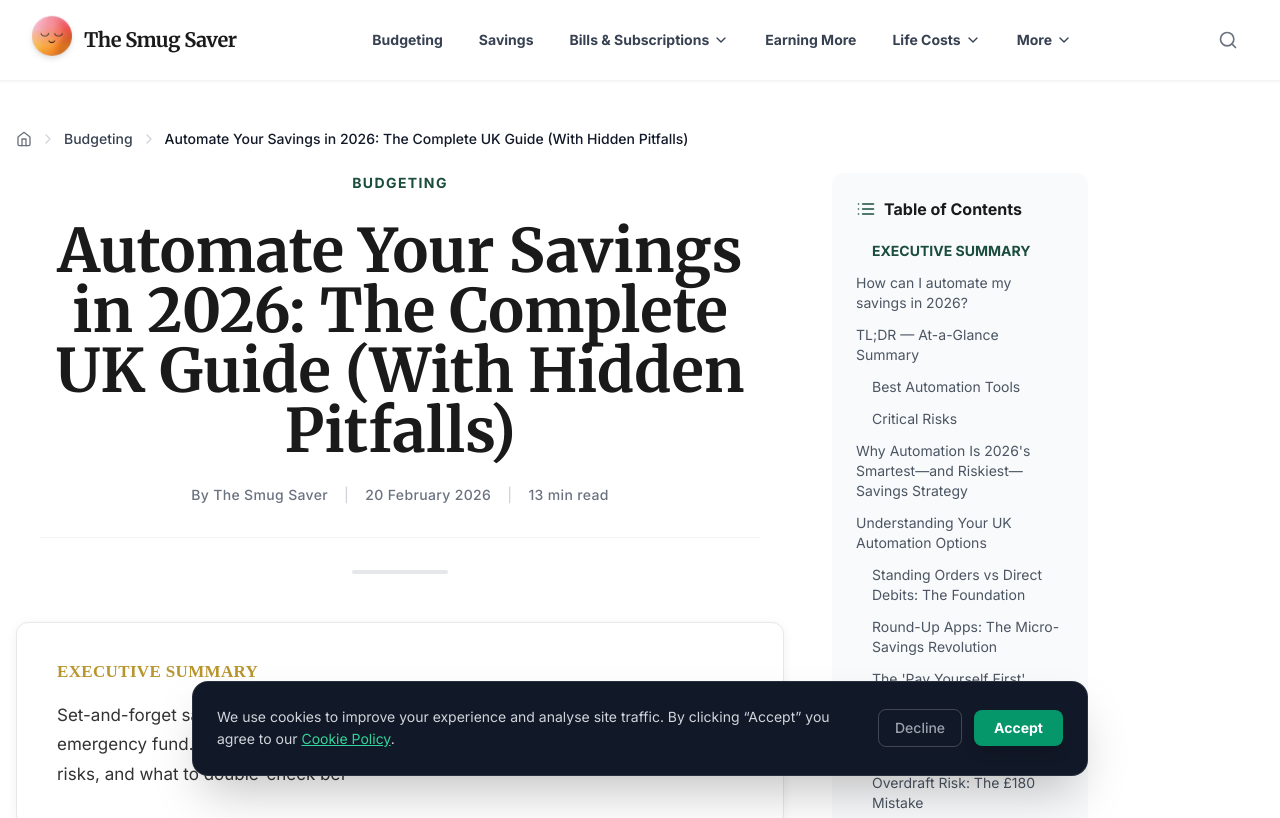
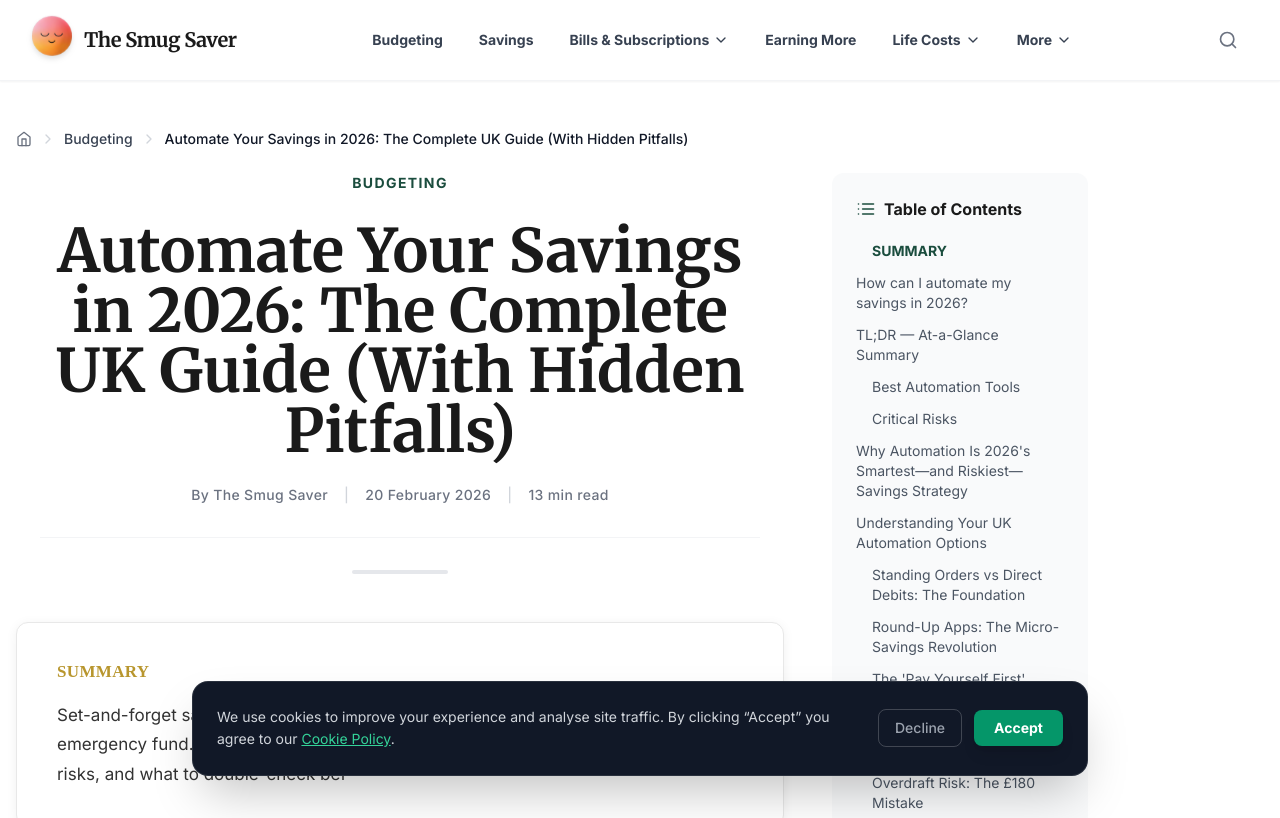
Before and after one commit to erfwindfire/thesmugsaver, a Next.js app: page /budgeting/automate-savings-2026 in a window 1280 px wide. Shown: the top 818 px of the page. Built offline with nearby package versions, Linux system fonts and the light colour scheme.

Commit message:
Replace 'Executive Summary' with 'Summary' across all articles and page template

```diff
--- a/app/[category]/[slug]/page.tsx
+++ b/app/[category]/[slug]/page.tsx
@@ -112,7 +112,7 @@ export default function ArticlePage({ params }: PageProps) {
                                 marginTop: 0,
                                 textTransform: 'uppercase'
                             }}>
-                                {article.slug === 'money-moves-weird-2026' ? 'THE SITUATION' : 'EXECUTIVE SUMMARY'}
+                                {article.slug === 'money-moves-weird-2026' ? 'THE SITUATION' : 'SUMMARY'}
                             </h3>
                             <p style={{
                                 color: '#333333',
--- a/lib/articles/energy-bills-rising-october-2026.ts
+++ b/lib/articles/energy-bills-rising-october-2026.ts
@@ -13,7 +13,7 @@ export const energyBillsRisingOctober2026: Article = {
  excerpt: 'October 2026 energy bills are forecast to rise for 28 million households. Here\'s exactly how to fight back and slash your energy costs by up to £400 annually.',
  body: `<h1 class="text-3xl font-bold text-gray-900 mb-6">Energy Bills Rising October 2026: Forecasts, What to Expect, and How to Prepare</h1>
 <p class="mb-4 text-gray-700 leading-relaxed">Ofgem's October price cap increases hit 28 million households. Here's exactly how to fight back and slash your energy costs by up to £400 annually.</p>
-<h2 class="text-2xl font-bold text-gray-900 mt-10 mb-4">Executive Summary: Your Energy Bills Battle Plan</h2>
+<h2 class="text-2xl font-bold text-gray-900 mt-10 mb-4">Summary: Your Energy Bills Battle Plan</h2>
 <p class="mb-4 text-gray-700 leading-relaxed">The essential facts you need to know about October 2026's energy price increases</p>
 <h3 class="text-xl font-semibold text-gray-800 mt-6 mb-3">Key Changes October 2026:</h3>
 <ul class="list-disc pl-6 mb-6 space-y-2 text-gray-700">
--- a/lib/articles/mortgage-rates-2026-fix-or-wait.ts
+++ b/lib/articles/mortgage-rates-2026-fix-or-wait.ts
@@ -12,7 +12,7 @@ export const mortgageRates2026FixOrWait: Article = {
  author: 'The Smug Saver',
  excerpt: 'Bank of England holds rates at 4.75% but market uncertainty creates mortgage dilemma. Your complete guide to navigating March 2026\'s rate landscape and making the right fixing decision.',
  body: `<p class="mb-4 text-gray-700 leading-relaxed">Bank of England holds rates at 4.75% but market uncertainty creates mortgage dilemma. Your complete guide to navigating March 2026's rate landscape and making the right fixing decision.</p>
-<h2 class="text-2xl font-bold text-gray-900 mt-10 mb-4">Executive Summary</h2>
+<h2 class="text-2xl font-bold text-gray-900 mt-10 mb-4">Summary</h2>
 <p class="mb-4 text-gray-700 leading-relaxed">The March 2026 mortgage market presents a critical decision point for UK borrowers.</p>
 <ul class="list-disc pl-6 mb-6 space-y-2 text-gray-700">
 <li>Current rates: 2-year fixes averaging 4.89%, 5-year fixes at 4.52%</li>
--- a/lib/articles/uk-budget-2026-rachel-reeves-autumn-statement.ts
+++ b/lib/articles/uk-budget-2026-rachel-reeves-autumn-statement.ts
@@ -13,7 +13,7 @@ export const ukBudget2026RachelReevesAutumnStatement: Article = {
  excerpt: 'The first Labour Budget in 14 years brings sweeping changes to tax, spending, and borrowing. Here\'s exactly how Rachel Reeves\' Autumn Statement 2026 affects your money—and what you need to do before April 2026.',
  body: `<h1 class="text-3xl font-bold text-gray-900 mb-6">UK Budget 2026: How Rachel Reeves' Autumn Statement Will Impact Your Personal Finances</h1>
 <p class="mb-4 text-gray-700 leading-relaxed">The first Labour Budget in 14 years brings sweeping changes to tax, spending, and borrowing. Here's exactly how Rachel Reeves' Autumn Statement 2026 affects your money—and what you need to do before April 2026.</p>
-<h2 class="text-2xl font-bold text-gray-900 mt-10 mb-4">Executive Summary</h2>
+<h2 class="text-2xl font-bold text-gray-900 mt-10 mb-4">Summary</h2>
 <p class="mb-4 text-gray-700 leading-relaxed">Chancellor Rachel Reeves delivered Labour's first Budget in 14 years, reshaping the UK's fiscal landscape with £40bn in tax rises—the largest since 1993. Key Takeaways: No direct income tax rises but frozen thresholds create stealth tax increases through fiscal drag. Capital Gains Tax (CGT) likely to rise significantly, affecting property investors and shareholders. Inheritance Tax (IHT) reforms target agricultural and business reliefs. Employer National Insurance increased to 15%, pressuring wages and employment. Public spending reforms: £20-30bn infrastructure investment but tighter welfare eligibility (400,000+ affected). Winners: Public sector workers (above-inflation pay deals), infrastructure sectors, NHS staff. Losers: High earners, landlords, business owners, wealthier pensioners, welfare claimants reassessed under stricter criteria.</p>
 <h2 class="text-2xl font-bold text-gray-900 mt-10 mb-4">1. Income Tax & National Insurance: The Stealth Tax Truth</h2>
 <p class="mb-4 text-gray-700 leading-relaxed">Rachel Reeves kept her promise: no increase to income tax rates (20%, 40%, 45%) or employee National Insurance contributions. But here's the catch—tax thresholds remain frozen until 2028. The personal allowance stays at £12,570. The higher-rate threshold remains £50,270. As wages rise with inflation, millions of workers cross into higher tax bands—a phenomenon called "fiscal drag" or "threshold freeze tax."</p>
```
